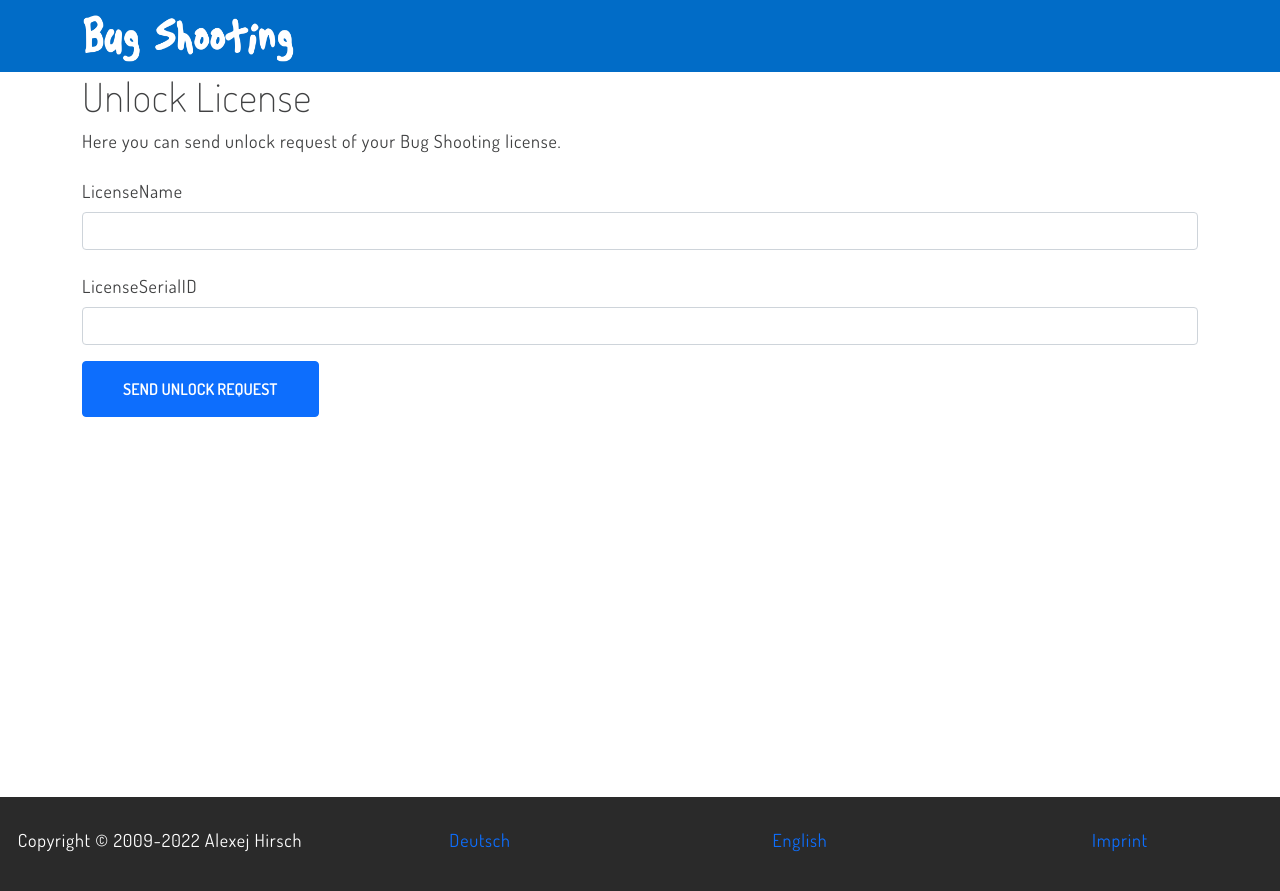
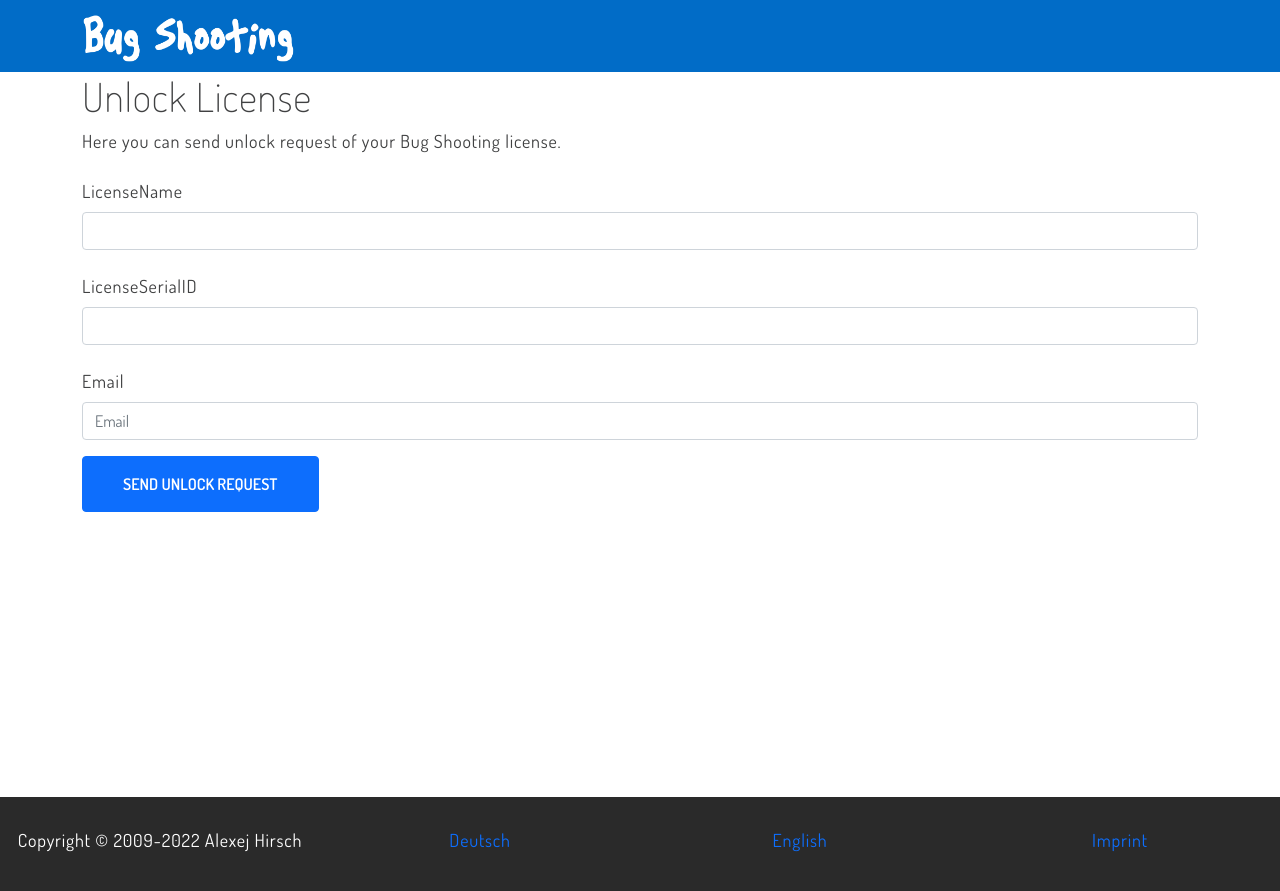
Before and after one commit to BugShooting/BugShooting.Homepage, a Jekyll site: the page built from unlock.html, in a window 1280 px wide. Shown: the top 891 px of the page. Built offline with Jekyll 4.4.1, drawn with Linux system fonts in a browser that asks for light colours.

Commit message:
Update unlock.html

```diff
--- a/unlock.html
+++ b/unlock.html
@@ -21,6 +21,12 @@ permalink: /unlock/
     <div class="form-group">
       <label for="serialid" class="col-sm-2 col-form-label" data-i18n="LicenseSerialID">Serial ID</label>
       <input class="form-control" type="text" required name="serialid" id="serialid" maxlength="100">
+    </div>
+  </div>
+  <div class="row mb-3">
+    <div class="form-group">
+      <label for="email" class="col-sm-2 col-form-label" data-i18n="Email">Email</label>
+      <input class="form-control" type="email" placeholder="Email" required name="email" id="email" maxlength="100">
     </div>
   </div>
   <div class="row mb-3">
@@ -70,6 +76,7 @@ permalink: /unlock/
     var data = new FormData();
     data.append('name', document.getElementById("name").value);
     data.append('serialid', document.getElementById("serialid").value);
+    data.append('email', document.getElementById("email").value);
     data.append('language', $.i18n().locale);
 
     xhr.send(data);
```
